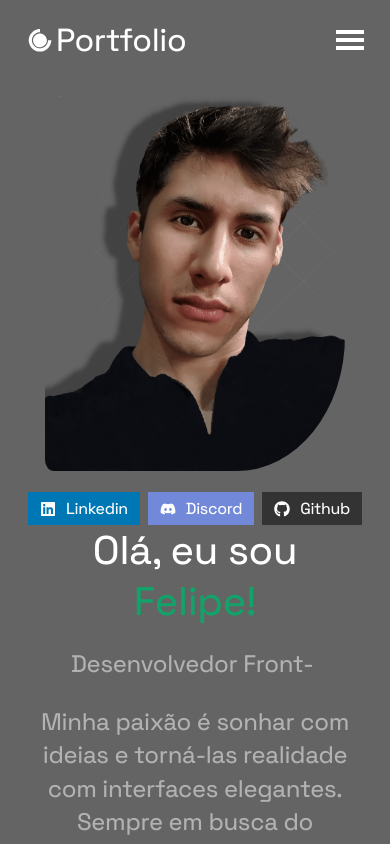
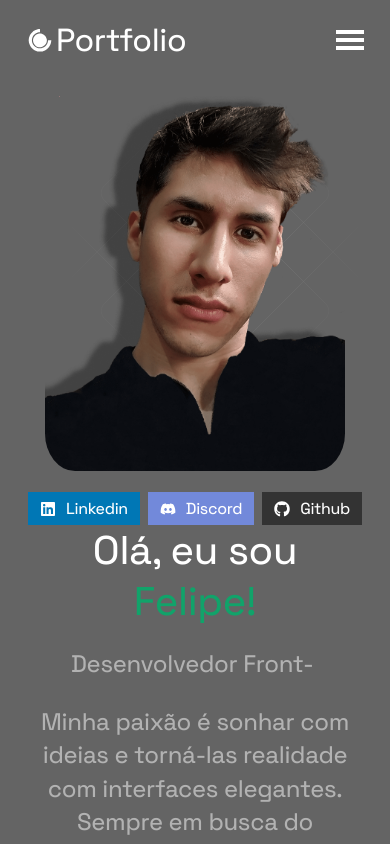
Before and after one commit to FelipeSimoesDaRocha/UiPortfolio, a Next.js app: page / in a window 390 px wide. Shown: the top 844 px of the page. Built offline with nearby package versions, Linux system fonts and the light colour scheme; a web font is replaced by a local one.

Commit message:
Update Photo.module.css

```diff
--- a/src/styles/Photo.module.css
+++ b/src/styles/Photo.module.css
@@ -9,7 +9,7 @@
 .photo {
   animation: moveToLeft 2s ease-in-out 1.3s;
   animation-fill-mode: backwards;
-  border-radius: 0 0 36% 3%;
+  border-radius: 10% 10%;
 }
 
 .image_socials {
@@ -52,5 +52,6 @@
   .photo {
     width: 300px;
     height: auto;
+    border-radius: 10% 10%;
   }
 }
```
